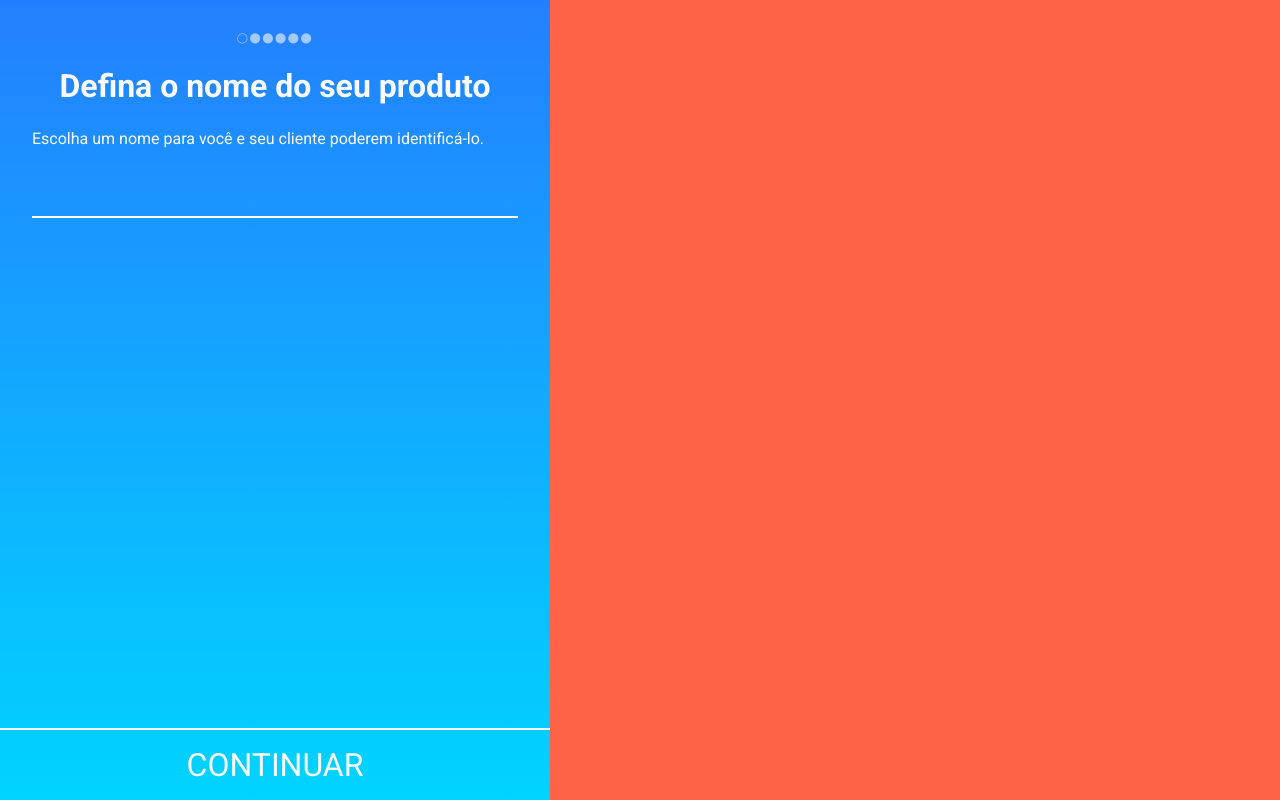
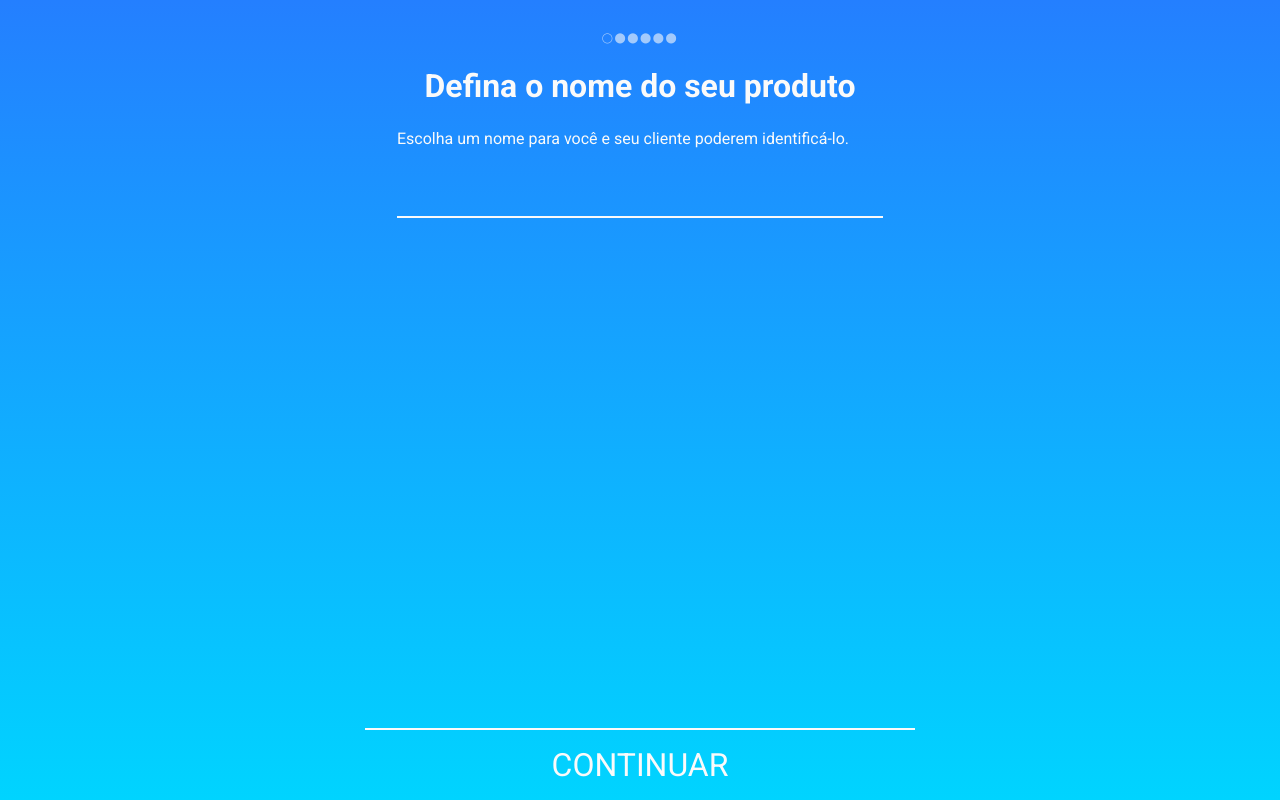
Before and after one commit to breno5g/qipu-project, a React (Vite) app: page /newproduct in a window 1280 px wide. Built offline with nearby package versions, Linux system fonts and the light colour scheme.

Commit message:
fix: add new product form responsivity

```diff
--- a/src/Pages/AddProductForm/style.ts
+++ b/src/Pages/AddProductForm/style.ts
@@ -7,12 +7,13 @@ interface ContainerProps {
 export const Container = styled.main<ContainerProps>`
   height: 100vh;
   background-color: tomato;
+  background: linear-gradient(180deg, rgba(36, 127, 255, 1) 0%, rgba(0, 212, 255, 1) 100%);
 
   form {
     height: 100vh;
     max-width: 550px;
-    background-color: teal;
     overflow: hidden;
+    margin: auto;
 
     .carousel {
       width: calc(100vw * 6);
@@ -34,7 +35,6 @@ export const Container = styled.main<ContainerProps>`
         justify-content: space-between;
         border: none;
         color: #fafafa;
-        background: linear-gradient(180deg, rgba(36, 127, 255, 1) 0%, rgba(0, 212, 255, 1) 100%);
 
         div.top-content {
           padding: 2rem;
```
